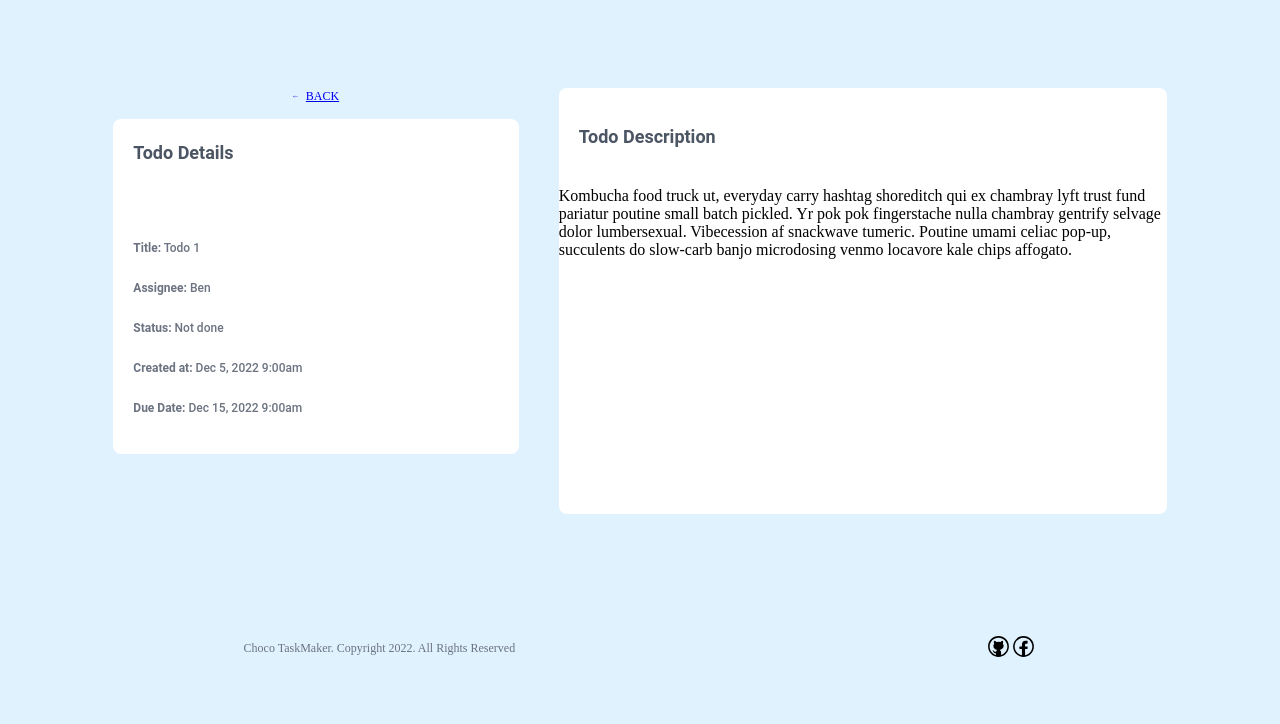
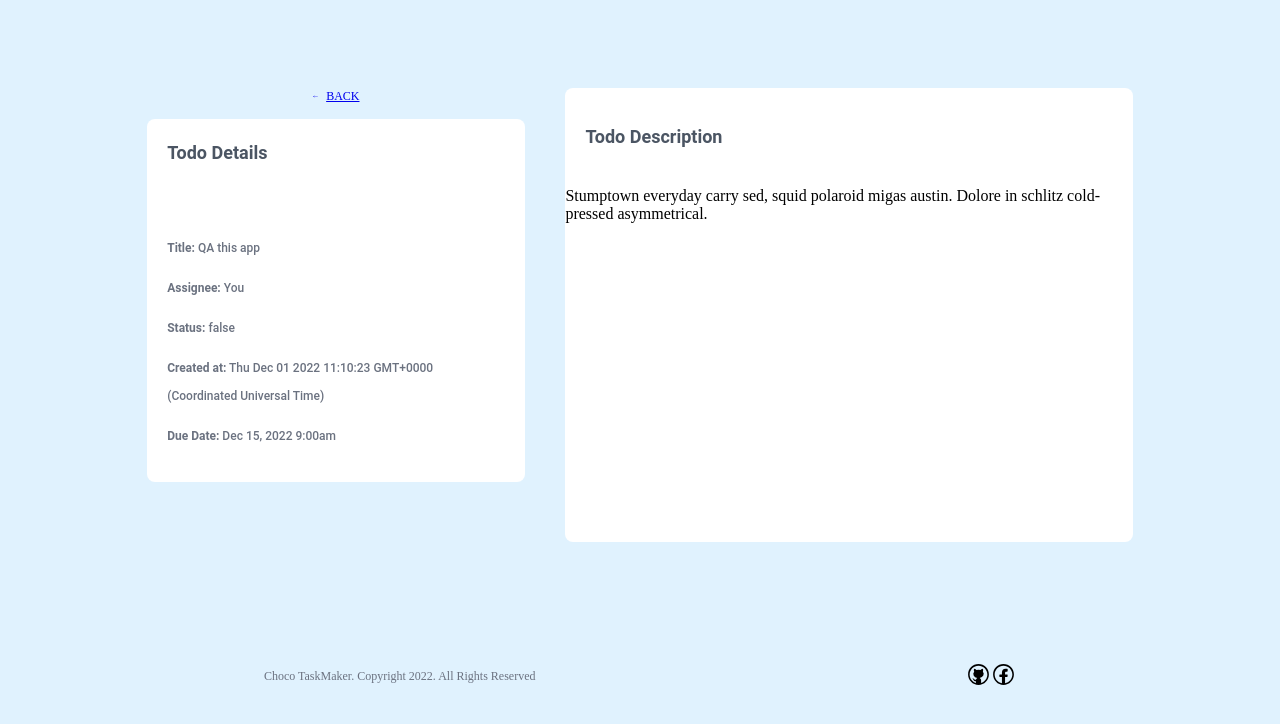
Before and after one commit to reeceballano/taskmaker, a Vue app: page /todo/1 in a window 1280 px wide. Shown: the top 724 px of the page. Built offline with nearby package versions, Linux system fonts and the light colour scheme; the HTML template or start-up script is replaced by a standard one.

Commit message:
added todo info

```diff
--- a/src/App.vue
+++ b/src/App.vue
@@ -1,9 +1,7 @@
 
 <template>
     <div class="container">
-        <transition name="list">
-            <RouterView />
-        </transition>
+        <RouterView />
         <Footer />
     </div>
 </template>
@@ -20,10 +18,20 @@
         deleteTodo,
         updateTodo,
         addTodo,
-        infiniteLoop
+        infiniteLoop,
+        fetchSingleTodo,
+        todo
     } = useTodos();
 
-    provide('useTodo', { todos, deleteTodo, updateTodo, addTodo, infiniteLoop })
+    provide('useTodo', {
+        todos,
+        deleteTodo,
+        updateTodo,
+        addTodo,
+        infiniteLoop,
+        fetchSingleTodo,
+        todo
+    })
 
     // provide('todos', todos);
     // provide('deleteTodo', deleteTodo);
--- a/src/components/TodoInfo.vue
+++ b/src/components/TodoInfo.vue
@@ -1,16 +1,21 @@
 <template>
     <div class="todo-info">
         <div>
-            <h3 class="info-title"><strong>Title:</strong> Todo 1</h3>
-            <h3 class="info-title"><strong>Assignee:</strong> Ben</h3>
-            <h3 class="info-title"><strong>Status:</strong> Not done</h3>
-            <h3 class="info-title"><strong>Created at:</strong> Dec 5, 2022 9:00am</h3>
+            <h3 class="info-title"><strong>Title:</strong> {{todo.name}}</h3>
+            <h3 class="info-title"><strong>Assignee:</strong> {{todo.assignee}}</h3>
+            <h3 class="info-title"><strong>Status:</strong> {{todo.status}}</h3>
+            <h3 class="info-title"><strong>Created at:</strong> {{todo.created_at}}</h3>
             <h3 class="info-title"><strong>Due Date:</strong> Dec 15, 2022 9:00am</h3>
         </div>
     </div>
 </template>
 
 <script setup>
+    const { todo } = defineProps({
+        todo: {
+            type: Object
+        }
+    })
 </script>
 
 <style scoped>
--- a/src/composables/useTodos.js
+++ b/src/composables/useTodos.js
@@ -4,6 +4,7 @@ import { useDate, yesterday } from '../utils/useDate';
 export const useTodos = () => {
     const state = reactive({
         todos: [],
+        todo: {},
         isLoading: false
     })
 
@@ -61,12 +62,19 @@ export const useTodos = () => {
         state.todos = todos;
     }
 
+    const fetchSingleTodo = (id) => {
+        const todo = state.todos.find(i => i.id === Number(id));
+        console.log(todo)
+        state.todo = todo;
+    }
+
     return {
         ...toRefs(state),
         fetchTodos,
         deleteTodo,
         updateTodo,
         addTodo,
-        infiniteLoop
+        infiniteLoop,
+        fetchSingleTodo,
     }
 }
--- a/src/views/Todo.vue
+++ b/src/views/Todo.vue
@@ -3,7 +3,7 @@
         <Sidebar>
             <IconBack link="/" :size="5" cssStyle="absolute -top-10 left-2"/>
             <Widget title="Todo Details">
-                <TodoInfo />
+                <TodoInfo :todo="todo" />
             </Widget>
 
         </Sidebar>
@@ -15,7 +15,7 @@
             </h2>
 
             <p class="p-5">
-                Kombucha food truck ut, everyday carry hashtag shoreditch qui ex chambray lyft trust fund pariatur poutine small batch pickled. Yr pok pok fingerstache nulla chambray gentrify selvage dolor lumbersexual. Vibecession af snackwave tumeric. Poutine umami celiac pop-up, succulents do slow-carb banjo microdosing venmo locavore kale chips affogato.
+                {{todo.description}}
             </p>
         </div>
         <!-- <Todos /> -->
@@ -23,6 +23,7 @@
 </template>
 
 <script setup>
+import { inject, onMounted, computed } from 'vue';
 import { useRoute } from 'vue-router';
 import TodoInfo from '../components/TodoInfo.vue';
 import Sidebar from '../components/Sidebar.vue';
@@ -30,8 +31,21 @@ import Widget from '../components/Widget.vue';
 import IconBack from '../components/icons/IconBack.vue';
 
 const router = useRoute();
+const id = router.params.id;
 
-const id = router.params.id;
+const useTodo = inject('useTodo');
+
+const todo = computed(() => {
+    return useTodo.todo.value;
+})
+
+const fetchTodo = () => {
+    return useTodo.fetchSingleTodo(Number(id));
+}
+
+onMounted(() => {
+    fetchTodo();
+})
 
 
 </script>
```
